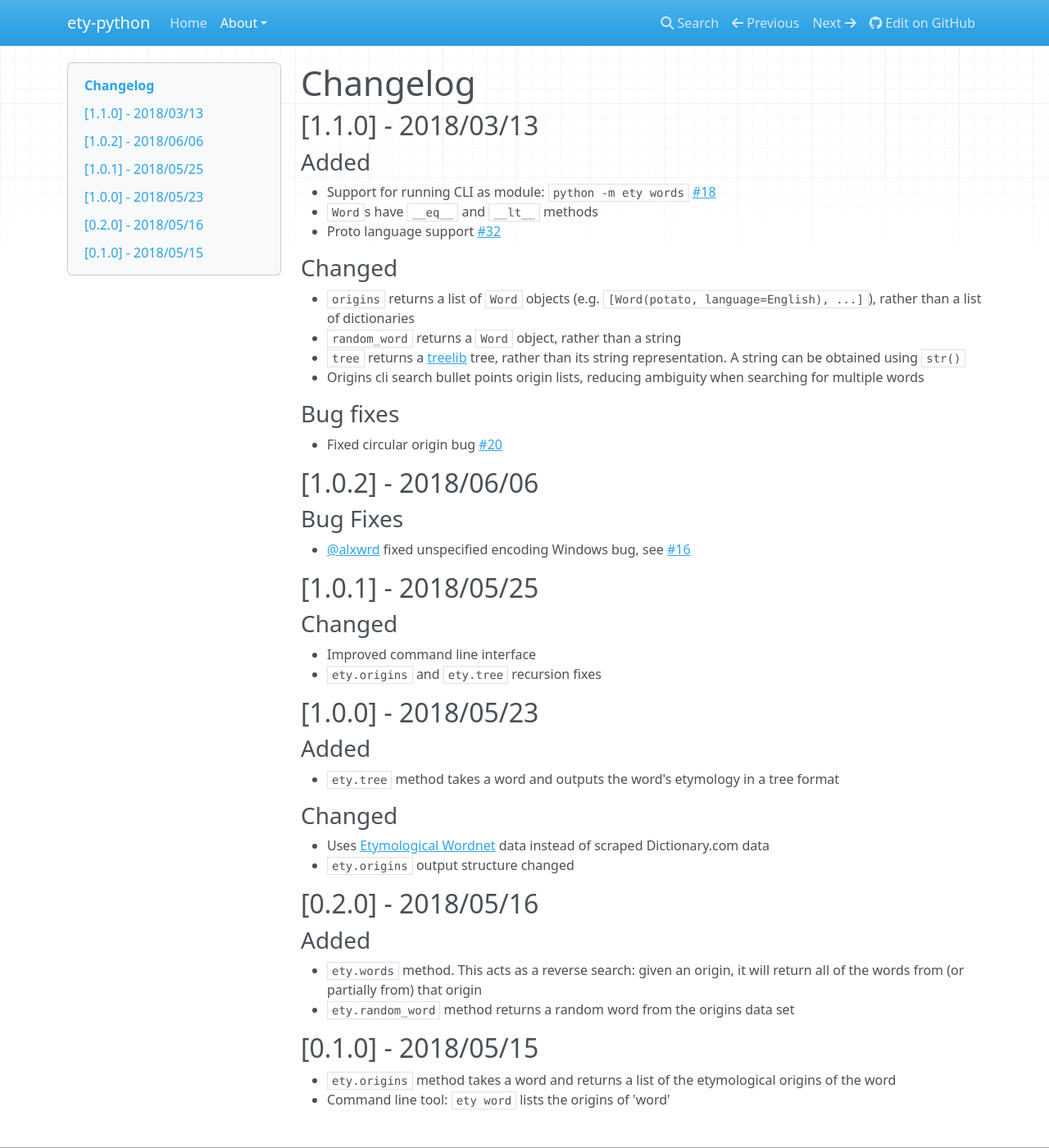
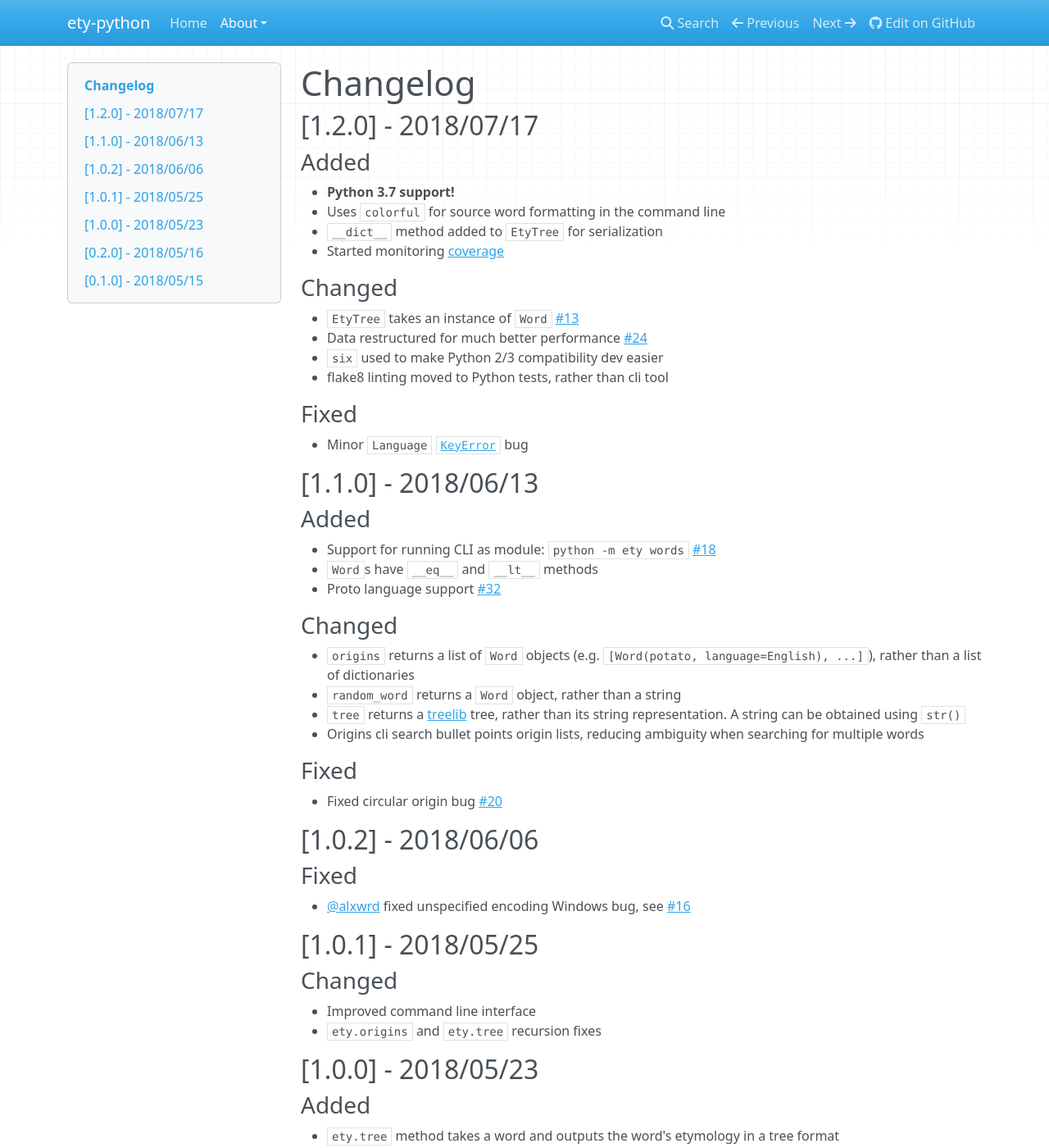
Before and after one commit to jmsv/ety-python, an MkDocs documentation site: the page built from docs/about/changelog.md, in a window 1280 px wide and 1400 px high. Shown: the whole window at 82% size. Built offline with MkDocs 1.6.1, drawn with Linux system fonts in a browser that asks for light colours; nearby versions of some CDN libraries; old or Windows-style settings are respelled for this version of MkDocs.

Commit message:
Version 1.2.0

```diff
--- a/docs/about/changelog.md
+++ b/docs/about/changelog.md
@@ -1,6 +1,26 @@
 # Changelog
 
-## [1.1.0] - 2018/03/13
+## [1.2.0] - 2018/07/17
+
+### Added
+
+- __Python 3.7 support!__
+- Uses `colorful` for source word formatting in the command line
+- `__dict__` method added to `EtyTree` for serialization
+- Started monitoring [coverage](https://codecov.io/gh/jmsv/ety-python)
+
+### Changed
+
+- `EtyTree` takes an instance of `Word` [#13](https://github.com/jmsv/ety-python/issues/13)
+- Data restructured for much better performance [#24](https://github.com/jmsv/ety-python/issues/24)
+- `six` used to make Python 2/3 compatibility dev easier
+- flake8 linting moved to Python tests, rather than cli tool
+
+### Fixed
+
+- Minor `Language` [`KeyError`](https://github.com/jmsv/ety-python/commit/086572f49899f918f395bdb8f867ae6a5702b1c8) bug
+
+## [1.1.0] - 2018/06/13
 
 ### Added
 
@@ -15,13 +35,13 @@
 - `tree` returns a [treelib](https://github.com/caesar0301/treelib) tree, rather than its string representation. A string can be obtained using `str()`
 - Origins cli search bullet points origin lists, reducing ambiguity when searching for multiple words
 
-### Bug fixes
+### Fixed
 
 - Fixed circular origin bug [#20](https://github.com/jmsv/ety-python/issues/20)
 
 ## [1.0.2] - 2018/06/06
 
-### Bug Fixes
+### Fixed
 
 - [@alxwrd](https://github.com/alxwrd) fixed unspecified encoding Windows bug, see [#16](https://github.com/jmsv/ety-python/pull/16)
 
@@ -43,6 +63,8 @@
 - Uses [Etymological Wordnet](http://www1.icsi.berkeley.edu/~demelo/etymwn) data instead of scraped Dictionary.com data
 - `ety.origins` output structure changed
 
+---
+
 ## [0.2.0] - 2018/05/16
 
 ### Added
--- a/setup.py
+++ b/setup.py
@@ -12,8 +12,8 @@ with open(path.join(here, 'README.md'), encoding='utf-8') as f:
 
 setup(
     name='ety',
-    version='1.1.0',
-    description='find the etymological origins of a word',
+    version='1.2.0',
+    description='discover the etymology of words',
     long_description=long_description,
     long_description_content_type='text/markdown',
     url='https://github.com/jmsv/ety-python',
--- a/tests.py
+++ b/tests.py
@@ -14,8 +14,7 @@ def test_circular_etymology():
 
 def stdout_capture(func):
     """Decorator to capture stdout during a test for testing the command line
-    If you need to actually print to stdout during a test, use ._print
-    """
+    If you need to actually print to stdout during a test, use ._print"""
     sys_stdout = sys.stdout
 
     class MockWriter(object):
```
Also changed, not shown: README.md (+1 -0 lines).
